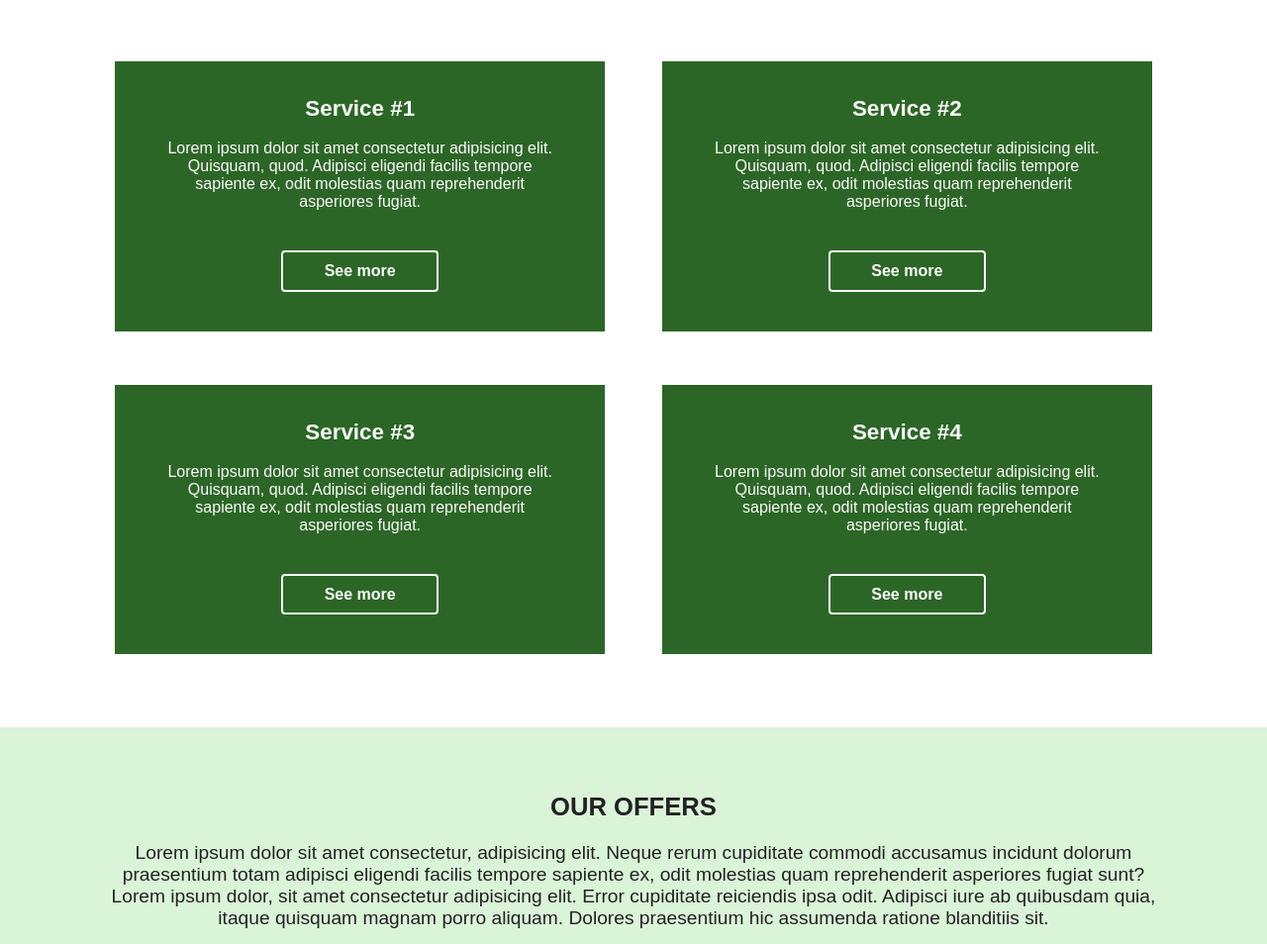
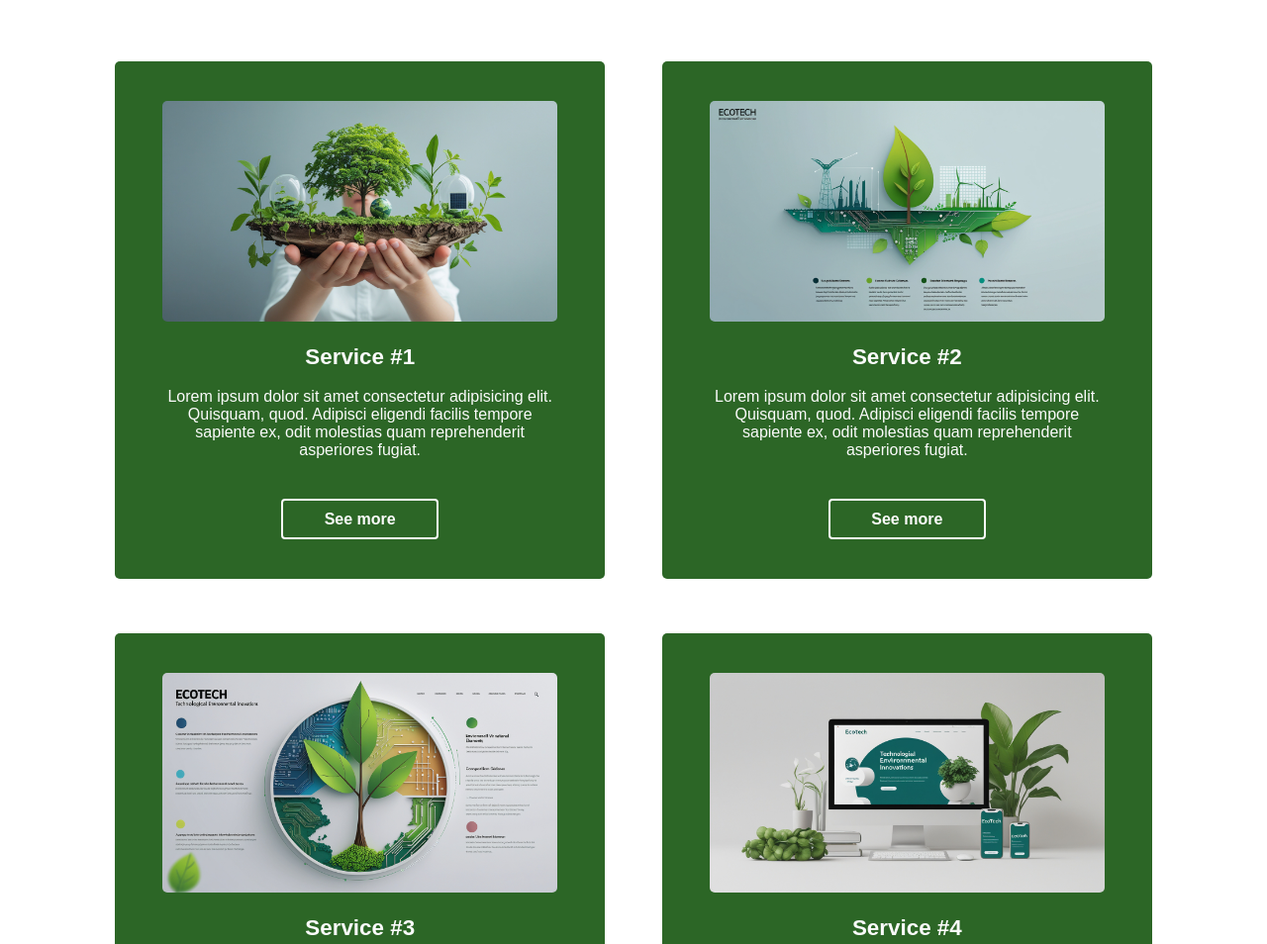
Before and after one commit to Susi-88/html-css-first-project, a plain HTML site: page index.html in a window 1280 px wide. Shown: the part 956-1910 px from the top of the page at 99% size. Drawn offline with Linux system fonts and the light colour scheme.

Commit message:
Add image to homepage, style it in CSS, and add hover shadow effect to .services-box and .offers-icon

```diff
--- a/index.html
+++ b/index.html
@@ -99,6 +99,7 @@
                 <div class="row">
                     <div class="col-3">
                         <article class="services-box">
+                            <img src="./src/img/services/ecotech-service-1.jpg" alt="">
                             <h2>Service #1</h2>
                             <p>Lorem ipsum dolor sit amet consectetur adipisicing elit. Quisquam, quod. Adipisci eligendi facilis tempore sapiente ex, odit molestias quam reprehenderit asperiores fugiat.</p>
                             <a class="btn-secunder service-see-more-btn" href="./html/services.html#service1">See more</a>
@@ -107,6 +108,7 @@
                     </div>
                     <div class="col-3">
                         <article class="services-box">
+                            <img src="./src/img/services/ecotech-service-2.jpg" alt="">
                             <h2>Service #2</h2>
                             <p>Lorem ipsum dolor sit amet consectetur adipisicing elit. Quisquam, quod. Adipisci eligendi facilis tempore sapiente ex, odit molestias quam reprehenderit asperiores fugiat.</p>
                             <a class="btn-secunder service-see-more-btn" href="./html/services.html#service2">See more</a>
@@ -116,6 +118,7 @@
                 <div class="row">
                     <div class="col-3">
                         <article class="services-box">
+                            <img src="./src/img/services/ecotech-service-3.jpg" alt="">
                             <h2>Service #3</h2>
                             <p>Lorem ipsum dolor sit amet consectetur adipisicing elit. Quisquam, quod. Adipisci eligendi facilis tempore sapiente ex, odit molestias quam reprehenderit asperiores fugiat.</p>
                             <a class="btn-secunder service-see-more-btn" href="./html/services.html#service3">See more</a>
@@ -123,6 +126,7 @@
                     </div>
                     <div class="col-3">
                         <article class="services-box">
+                            <img src="./src/img/services/ecotech-service-4.jpg" alt="">
                             <h2>Service #4</h2>
                             <p>Lorem ipsum dolor sit amet consectetur adipisicing elit. Quisquam, quod. Adipisci eligendi facilis tempore sapiente ex, odit molestias quam reprehenderit asperiores fugiat.</p>
                             <a class="btn-secunder service-see-more-btn" href="./html/services.html#service4">See more</a>
--- a/src/css/styles.css
+++ b/src/css/styles.css
@@ -416,9 +416,14 @@
         background-color: var(--primer-green);
         color: var(--light);
         text-align: center;
-        padding: 1rem 3rem 2.5rem;
+        padding: 2.5rem 3rem;
         width: 75%;
         margin-bottom: 1.8rem;
+        border-radius: 5px;
+    }
+
+    .services-box:hover {
+        box-shadow: 0 0 20px 0 var(--dark-green);
     }
 
     #services-section .row > .col-3:nth-of-type(even) > .services-box {
@@ -429,6 +434,13 @@
     #services-section .row > .col-3:nth-of-type(odd) > .services-box {
         margin-right: 1rem;
         margin-left: auto;
+    }
+
+    .services-box img {
+        width: 100%;
+        margin-left: auto;
+        margin-right: auto;
+        border-radius: 5px;
     }
 
     .services-box h2 {
@@ -518,6 +530,7 @@
 
     .offers-icon:hover {
         transform: rotateZ(360deg);
+        box-shadow: 0 0 20px 0 var(--dark-green);
     }
 
     #prices-icon{
```
Also changed, not shown: src/img/services/ecotech-service-1.jpg (added), src/img/services/ecotech-service-2.jpg (added), src/img/services/ecotech-service-3.jpg (added), src/img/services/ecotech-service-4.jpg (added).
